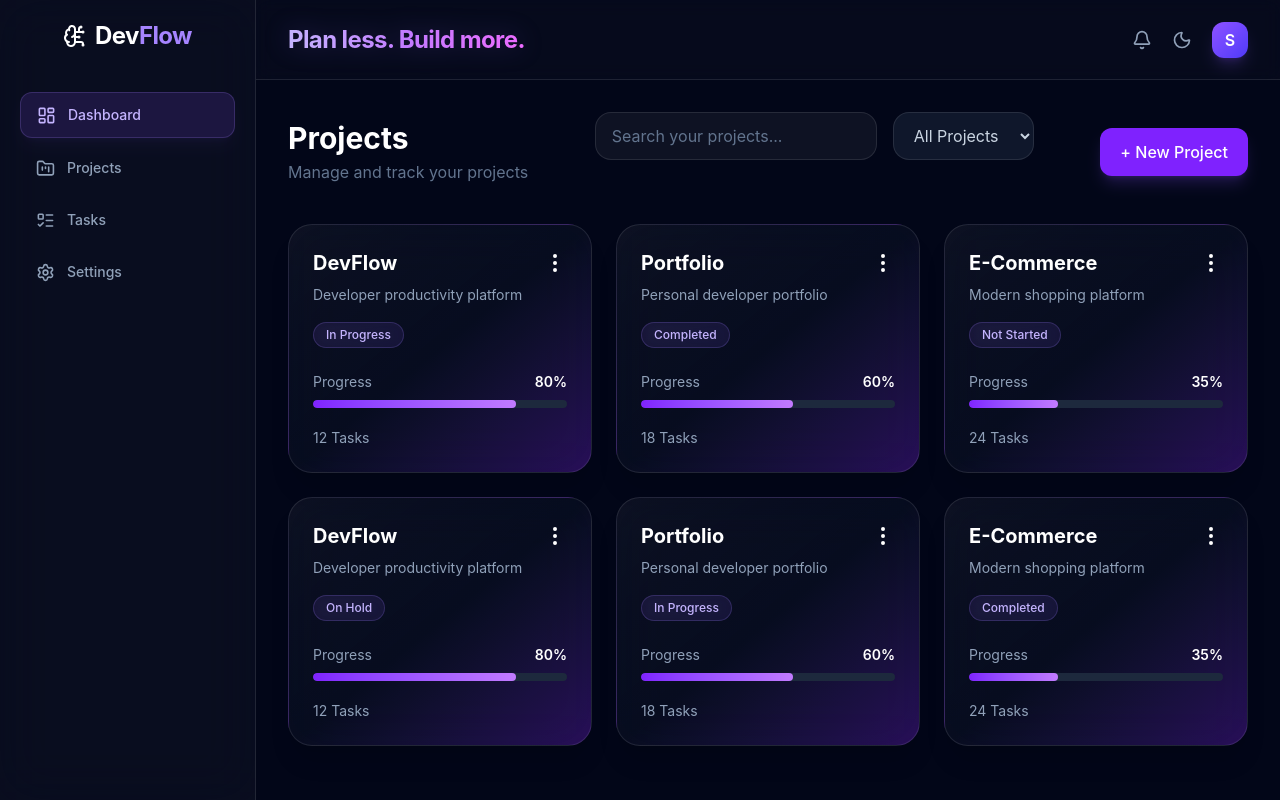
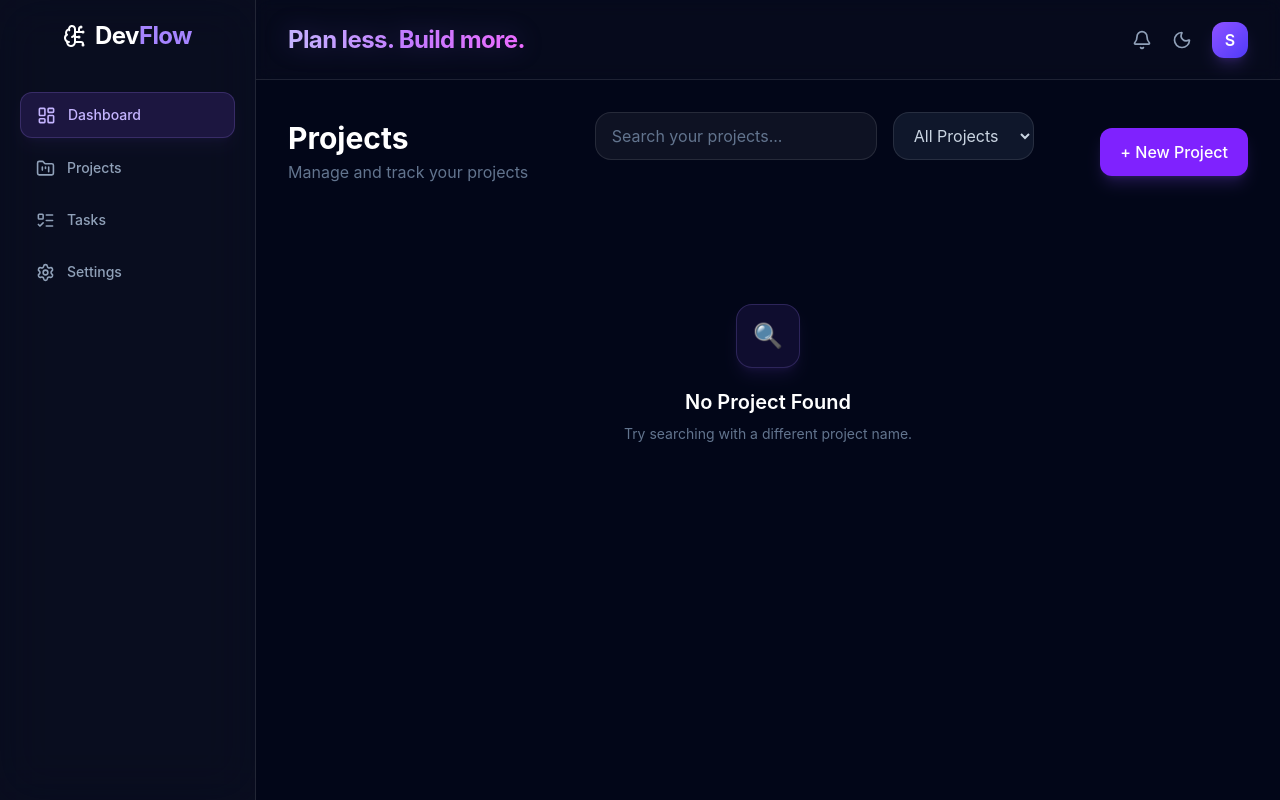
Before and after one commit to Sahil-01-crypto/DevFlow, a React (Vite) app: page /projects in a window 1280 px wide. Built offline with nearby package versions, Linux system fonts and the light colour scheme.

Commit message:
dynamic project status

```diff
--- a/src/App.jsx
+++ b/src/App.jsx
@@ -9,58 +9,38 @@ import ProjectDetails from "./pages/ProjectDetails";
 import { useState, useEffect } from "react";
 
 const App = () => {
-  const [projects, setProjects] = useState([
-    {
-      id: 1,
-      title: "DevFlow",
-      description: "Developer productivity platform",
-      progress: 80,
-      tasks: 12,
-      status: "In Progress",
-    },
-    {
-      id: 2,
-      title: "Portfolio",
-      description: "Personal developer portfolio",
-      progress: 60,
-      tasks: 18,
-      status: "Completed",
-    },
-    {
-      id: 3,
-      title: "E-Commerce",
-      description: "Modern shopping platform",
-      progress: 35,
-      tasks: 24,
-      status: "Not Started",
-    },
-    {
-      id: 4,
-      title: "DevFlow",
-      description: "Developer productivity platform",
-      progress: 80,
-      tasks: 12,
-      status: "On Hold",
-    },
-    {
-      id: 5,
-      title: "Portfolio",
-      description: "Personal developer portfolio",
-      progress: 60,
-      tasks: 18,
-      status: "In Progress",
-    },
-    {
-      id: 6,
-      title: "E-Commerce",
-      description: "Modern shopping platform",
-      progress: 35,
-      tasks: 24,
-      status: "Completed",
-    },
-  ]);
+  const [projects, setProjects] = useState(()=>{
+    const savedProject = localStorage.getItem("projects")
 
-  const [activities, setActivities] = useState([]);
+    if(savedProject){
+      return JSON.parse(savedProject)
+    }
+
+    return [];
+  });
+
+  useEffect(() => {
+    localStorage.setItem("projects" ,JSON.stringify(projects))
+  }, [projects])
+
+
+  const [activities, setActivities] = useState(()=>{
+    const savedActivities = localStorage.getItem("recentActivities");
+
+    if(savedActivities){
+      return JSON . parse(savedActivities);
+    }
+    return [];
+  }
+
+  );
+
+  useEffect(() => {
+    localStorage.setItem("recentActivities" , JSON.stringify(activities));
+
+
+  }, [activities])
+
 
   const [projectTasks, setProjectTasks] = useState(() => {
     const savedTasks = localStorage.getItem("projectTasks");
@@ -94,7 +74,12 @@ const App = () => {
         <Route path="/kanban" element={<Kanban />} />
         <Route
           path="/projects"
-          element={<Projects projects={projects} setProjects={setProjects} />}
+          element={<Projects projects={projects}
+          setProjects={setProjects}
+          activities={activities}
+          setActivities={setActivities}
+          projectTasks ={projectTasks}
+          setProjectTasks ={setProjectTasks} />}
         />
 
         <Route
--- a/src/pages/ProjectDetails.jsx
+++ b/src/pages/ProjectDetails.jsx
@@ -45,13 +45,15 @@ const ProjectDetails = ({
 
     setProjectTasks((prevTasks) => [...prevTasks, newTask]);
 
-    setActivities((prev) => [
+    setActivities((prev) =>
+      [
         {
           title: `New task ${taskTitle} created`,
           time: "Just now",
         },
         ...prev,
-    ]);
+      ].slice(0, 4),
+    );
 
     setTaskTitle("");
     setTaskDescription("");
@@ -111,11 +113,11 @@ const ProjectDetails = ({
       setActivities((prev) => {
         return [
           {
-            title: `You edited "${editedTaskTitle}"`,
+            title: `You edited ${editedTaskTitle}`,
             time: "Just now",
           },
           ...prev,
-        ];
+        ].slice(0, 4);
       }),
     );
 
@@ -139,7 +141,7 @@ const ProjectDetails = ({
     console.log(deleteItemName);
     setActivities((prev) => [
       {
-        title: `You deleted "${deleteItemName.title}"`,
+        title: `You deleted ${deleteItemName.title}`,
         time: "Just now",
       },
       ...prev,
@@ -159,18 +161,44 @@ const ProjectDetails = ({
       ),
     );
 
-    const completedTask = projectTasks.find((task)=>{
+    const completedTask = projectTasks.find((task) => {
       return task.id === taskId;
-    })
-    setActivities((prev) => [
+    });
+    setActivities((prev) =>
+      [
         {
-        title: `You completed "${completedTask.title}"`,
+          title: `You completed ${completedTask.title}`,
           time: "Just now",
         },
         ...prev,
-    ]);
+      ].slice(0, 4),
+    );
   };
 
+  // project detail page status ( including  total task  progress  not started )
+  const totalTask = projectTasks.filter((tasks) => {
+    return tasks.projectId === Number(id);
+  }).length;
+
+  const completedTask = projectTasks.filter((tasks) => {
+    return tasks.projectId === Number(id) && tasks.status === "Completed";
+  }).length;
+
+  const projectProgress =
+    totalTask === 0 ? 0 : Math.round((completedTask / totalTask) * 100);
+  console.log(projectProgress);
+
+  const inProgress = projectTasks.some((task) => {
+    return task.projectId === Number(id) && task.status === "In Progress";
+  });
+
+  let statusChecker = "Not Started";
+
+  if (totalTask > 0 && completedTask === totalTask) {
+    statusChecker = "Completed";
+  } else if (completedTask > 0 || inProgress) {
+    statusChecker = "In Progress";
+  }
   return (
     <div>
       return (
@@ -242,7 +270,7 @@ const ProjectDetails = ({
                     <span className="text-sm text-slate-400">Progress</span>
 
                     <span className="text-sm font-semibold text-white">
-                      {project.progress}%
+                      {projectProgress}%
                     </span>
                   </div>
 
@@ -254,7 +282,7 @@ const ProjectDetails = ({
                     bg-violet-500
                     transition-all
                   "
-                      style={{ width: `${project.progress}%` }}
+                      style={{ width: `${projectProgress}%` }}
                     />
                   </div>
                 </div>
@@ -275,7 +303,7 @@ const ProjectDetails = ({
               >
                 <p className="text-sm text-slate-500">Total Tasks</p>
 
-                <p className="mt-2 text-3xl font-bold">{project.tasks}</p>
+                <p className="mt-2 text-3xl font-bold">{totalTask}</p>
               </div>
 
               {/* Progress */}
@@ -290,7 +318,7 @@ const ProjectDetails = ({
               >
                 <p className="text-sm text-slate-500">Progress</p>
 
-                <p className="mt-2 text-3xl font-bold">{project.progress}%</p>
+                <p className="mt-2 text-3xl font-bold">{projectProgress}%</p>
               </div>
 
               {/* Status */}
@@ -305,7 +333,7 @@ const ProjectDetails = ({
               >
                 <p className="text-sm text-slate-500">Status</p>
 
-                <p className="mt-2 text-xl font-semibold">{project.status}</p>
+                <p className="mt-2 text-xl font-semibold">{statusChecker}</p>
               </div>
             </div>
 
--- a/src/pages/Projects.jsx
+++ b/src/pages/Projects.jsx
@@ -4,7 +4,14 @@ import Sidebar from "../components/Slidebar";
 import Navbar from "../components/Navbar";
 import ProjectCard from "../components/ProjectCard";
 
-const Projects = ({ projects, setProjects }) => {
+const Projects = ({
+  projects,
+  setProjects,
+  activities,
+  setActivities,
+  projectTasks,
+  setProjectTasks,
+}) => {
   const [showModal, setShowModal] = useState(false);
 
   const [search, setSearch] = useState("");
@@ -44,6 +51,16 @@ const Projects = ({ projects, setProjects }) => {
     };
 
     setProjects([...projects, newProject]);
+
+    setActivities((prev) =>
+      [
+        {
+          title: `New project  ${projectName} created`,
+          time: "Just now",
+        },
+        ...prev,
+      ].slice(0, 4),
+    );
 
     setProjectName("");
     setDescription("");
@@ -178,19 +195,47 @@ const Projects = ({ projects, setProjects }) => {
                 </p>
               </div>
             ) : (
-              statusResult.map((project) => (
+              statusResult.map((project) => {
+                const projectTask = projectTasks.filter((task) => {
+                  return task.projectId === project.id;
+                });
+
+                const totalTask = projectTask.length;
+
+                const completedTask = projectTask.filter((task) => {
+                  return task.status === "Completed";
+                }).length;
+
+                const inProgress = projectTask.filter((task) => {
+                  return task.status === "In Progress";
+                }).length;
+
+                let statusChecker = "Not Started";
+
+                if (totalTask > 0 && completedTask === totalTask) {
+                  statusChecker = "Completed";
+                } else if (completedTask > 0 || inProgress > 0) {
+                  statusChecker = "In Progress";
+                }
+
+                return (
                   <ProjectCard
                     key={project.id}
                     id={project.id}
                     title={project.title}
                     description={project.description}
-                  progress={project.progress}
-                  tasks={project.tasks}
-                  status={project.status}
+                    progress={
+                      totalTask === 0
+                        ? 0
+                        : Math.round((completedTask / totalTask) * 100)
+                    }
+                    tasks={totalTask}
+                    status={statusChecker}
                     onEdit={handleEdit}
                     onDelete={handleDelete}
                   />
-              ))
+                );
+              })
             )}
           </div>
         </main>
```
Lines whose indentation alone changed are shown as unchanged.
